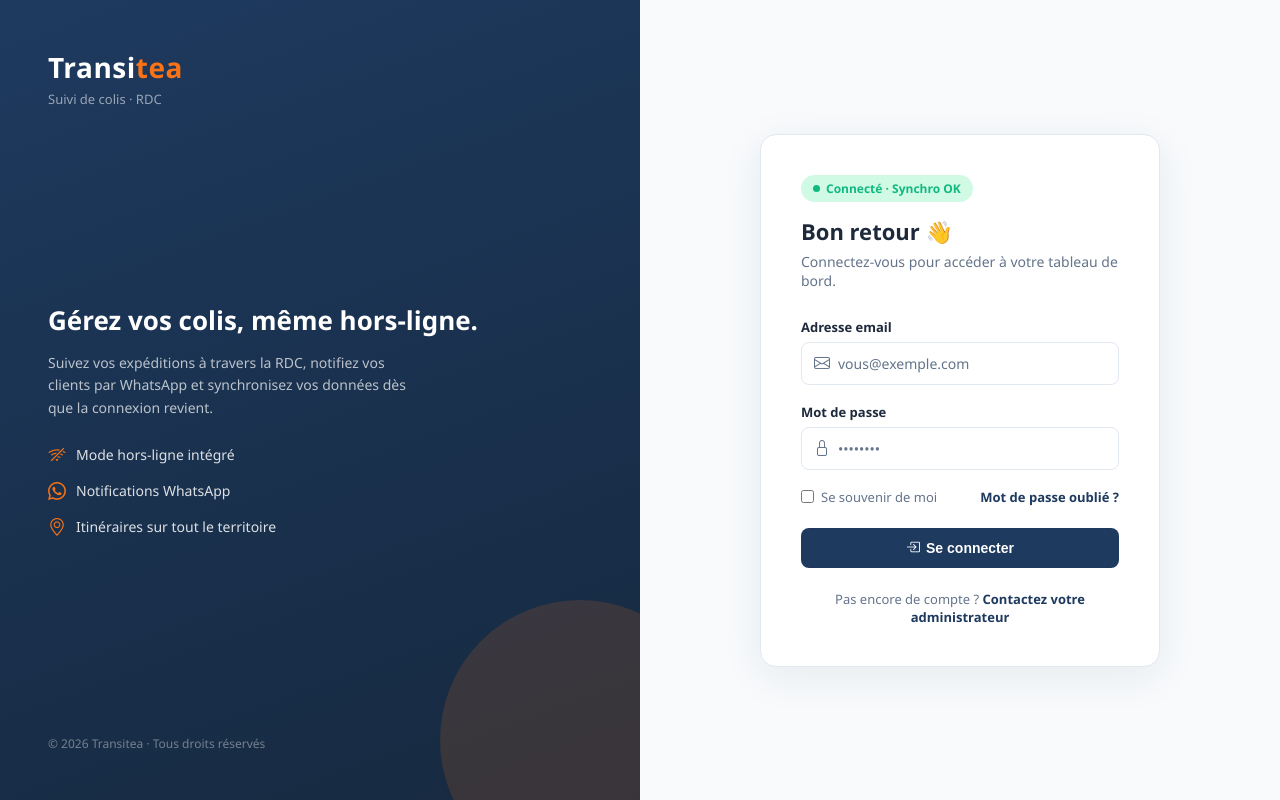
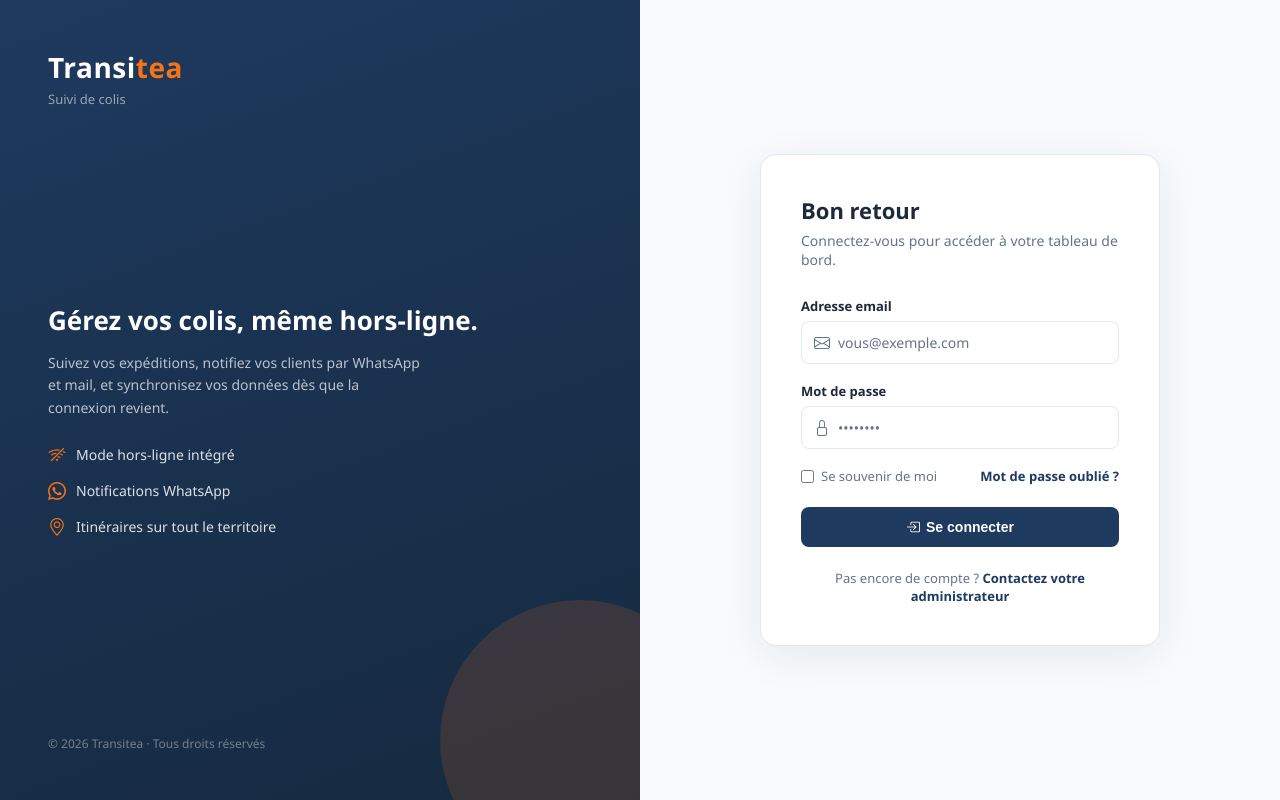
Before and after one commit to Transitea/transitea_front, a React (Vite) app: page / in a window 1280 px wide. Built offline with nearby package versions, Linux system fonts and the light colour scheme.

Commit message:
:lipstick: épure la page de connexion (retrait emoji, pill et mentions RDC)

```diff
--- a/src/pages/LoginPage/LoginPage.tsx
+++ b/src/pages/LoginPage/LoginPage.tsx
@@ -1,6 +1,5 @@
 import { useState, type FormEvent } from 'react'
 import { Button } from '@/components/atoms/Button'
-import { Pill } from '@/components/atoms/Pill'
 import { FormField } from '@/components/molecules/FormField'
 import styles from './LoginPage.module.css'
 
@@ -22,14 +21,14 @@ export function LoginPage() {
           <h1>
             Transi<span>tea</span>
           </h1>
-          <p>Suivi de colis · RDC</p>
+          <p>Suivi de colis</p>
         </div>
 
         <div className={styles.pitch}>
           <h2>Gérez vos colis, même hors-ligne.</h2>
           <p>
-            Suivez vos expéditions à travers la RDC, notifiez vos clients par WhatsApp et
-            synchronisez vos données dès que la connexion revient.
+            Suivez vos expéditions, notifiez vos clients par WhatsApp et mail, et synchronisez
+            vos données dès que la connexion revient.
           </p>
           <ul className={styles.features}>
             <li>
@@ -51,8 +50,7 @@ export function LoginPage() {
       <main className={styles.formSide}>
         <div className={styles.card}>
           <div className={styles.head}>
-            <Pill tone="success">Connecté · Synchro OK</Pill>
-            <h2 style={{ marginTop: 14 }}>Bon retour 👋</h2>
+            <h2>Bon retour</h2>
             <p>Connectez-vous pour accéder à votre tableau de bord.</p>
           </div>
 
```
